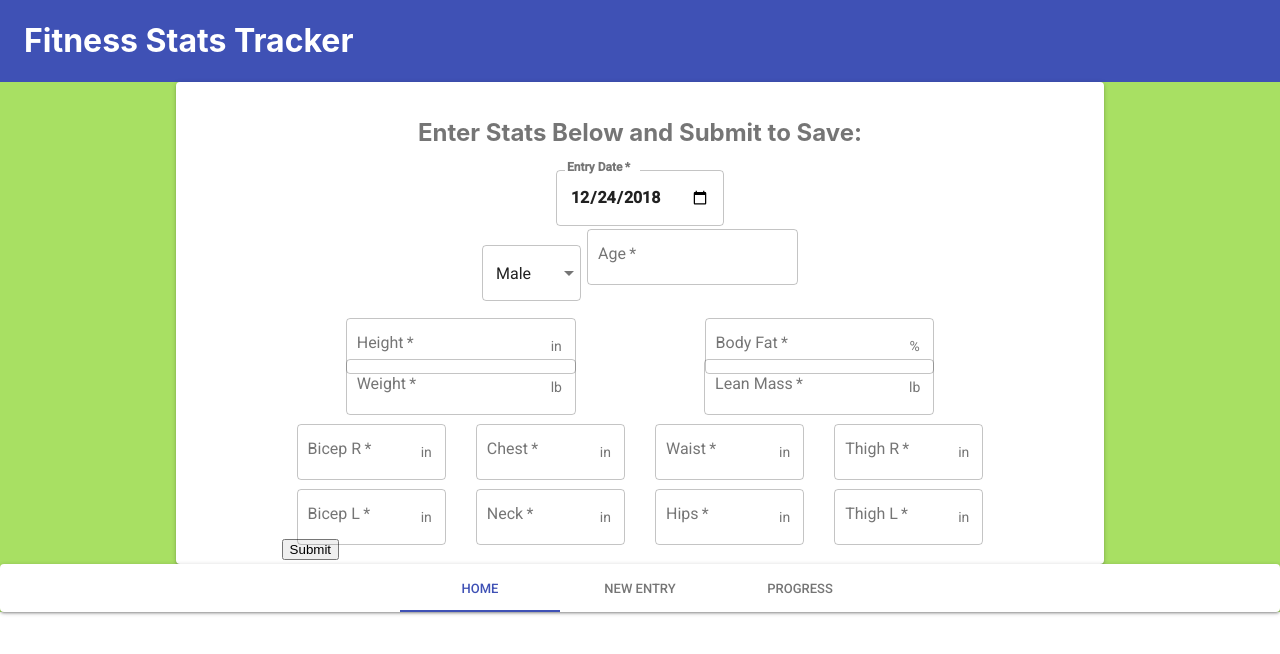
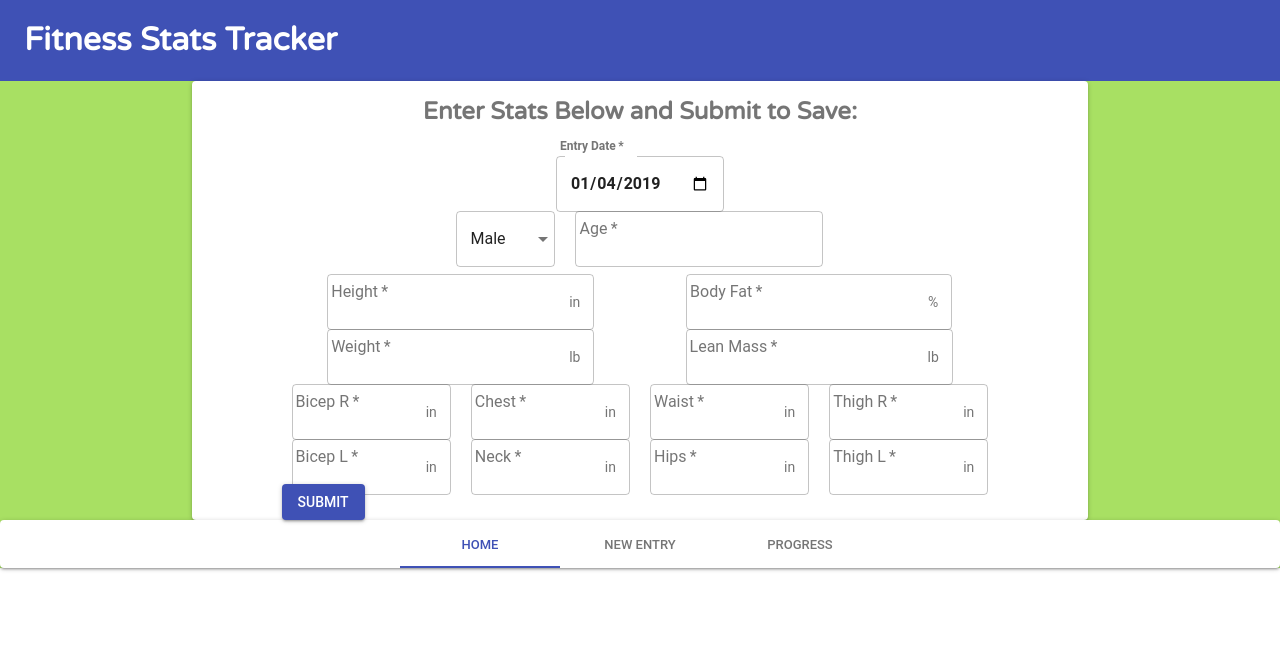
Before and after one commit to cynthiawilliamsa/fitnessstats, a React (Create React App) app: page /newentryform in a window 1280 px wide. Shown: the top 654 px of the page. Built offline with nearby package versions, Linux system fonts and the light colour scheme.

Commit message:
clean up stying on new entry page

```diff
--- a/package.json
+++ b/package.json
@@ -9,6 +9,7 @@
     "date-fns": "^1.30.1",
     "express": "^4.16.4",
     "express-validator": "^5.3.0",
+    "moment": "^2.23.0",
     "mongoose": "^5.3.14",
     "nodemon": "^1.18.9",
     "react": "^16.6.0",
--- a/public/index.html
+++ b/public/index.html
@@ -10,7 +10,8 @@
       homescreen on Android. See https://developers.google.com/web/fundamentals/web-app-manifest/
     -->
     <link rel="manifest" href="%PUBLIC_URL%/manifest.json">
-    <link rel="stylesheet" href="https://fonts.googleapis.com/css?family=Roboto:300,400,500">
+    <!-- <link rel="stylesheet" href="https://fonts.googleapis.com/css?family=Roboto:300,400,500"> -->
+    <link rel='stylesheet' href="https://fonts.googleapis.com/css?family=Staatliches|Varela+Round">
     <link rel="stylesheet" href="path/to/font-awesome/css/font-awesome.min.css">
     <meta
   name="viewport"
--- a/src/App.css
+++ b/src/App.css
@@ -1,3 +1,6 @@
+body{
+  font-family: 'Varela Round', sans-serif;
+}
 .Landing, .NewEntry, .Progress, .loading-container {
   background: #56ab2f;  /* fallback for old browsers */
 background: -webkit-linear-gradient(to top, #a8e063, #56ab2f);  /* Chrome 10-25, Safari 5.1-6 */
--- a/src/components/NewEntryForm.js
+++ b/src/components/NewEntryForm.js
@@ -4,11 +4,11 @@ import { withStyles } from "@material-ui/core/styles";
 import Paper from "@material-ui/core/Paper";
 import "../App.css";
 import TextField from "@material-ui/core/TextField";
+import Button from "@material-ui/core/Button";
 import InputAdornment from "@material-ui/core/InputAdornment";
 import Grid from "@material-ui/core/Grid";
-import PickerDate from './datePicker';
+import PickerDate from "./datePicker";
 import {
-  dateValidation,
   genderValidation,
   ageValidation,
   heightValidation,
@@ -24,30 +24,31 @@ import {
   hipsValidation,
   thighLValidation
 } from "./formValidation";
+const moment = require("moment");
 
 const styles = theme => ({
   root: {
     flexGrow: 1,
-    background: "#a8e063"
+    background: "#a8e063",
+    height: "auto"
   },
   paper: {
-    padding: theme.spacing.unit * 2,
+    paddingTop: '1em',
     textAlign: "center",
     color: theme.palette.text.secondary,
     width: "70%",
+    height: 'auto',
     marginLeft: "auto",
     marginRight: "auto"
   },
   textField: {
-    padding: "3px",
+    padding: "10px",
     height: "35px"
   },
   menu: {
     width: "80%"
-  },
-  margin: {
-    margin: theme.spacing.unit
   }
+
 });
 const genders = [
   {
@@ -62,6 +63,7 @@ const genders = [
 class NewEntryForm extends Component {
   state = {
     //error associated with this field
+    selectedDate: new moment().format("L"),
     date: "",
     dateError: "",
     gender: "",
@@ -93,6 +95,7 @@ class NewEntryForm extends Component {
     thighL: "",
     thighLError: ""
   };
+
   handleChange = ({ target: { name, value } }) => {
     let errors = {};
     switch (name) {
@@ -147,16 +150,15 @@ class NewEntryForm extends Component {
       ...errors,
       [name]: value
     });
-    console.log(this.state.date)
   };
 
   resetForm = () => {
     document.getElementById("form").reset();
-  }
+  };
   handleSubmit = e => {
     //prevents refresh
     e.preventDefault();
-    console.log('step1')
+    console.log("step1");
 
     //JSON object for fetch send to server
     fetch("http://localhost:3002/newentry", {
@@ -226,33 +228,35 @@ class NewEntryForm extends Component {
     //clear form
     this.resetForm();
   };
+
   render() {
     const { classes } = this.props;
-    // const host = process.env.LOCAL_ENV || ""
-    // const endpoint=`${host}/newentry`
     return (
       <div className={classes.root}>
         <form onSubmit={this.handleSubmit} id="form">
           <Paper className={classes.paper}>
-            <h2>Enter Stats Below and Submit to Save:</h2>
-            <h3><PickerDate
+            <h2 style={{ marginTop: "0" }}>
+              Enter Stats Below and Submit to Save:
+            </h2>
+            <h3 style={{margin: '0'}}>
+              <PickerDate
                 dateChange={this.handleChange}
-             /// value={this.state.date}
-              name = "date"
+                name="date"
                 id="entry-date"
                 label="Entry Date"
-              defaultValue="2018-12-24"
+                defaultValue="2019-01-04"
                 variant="outlined"
                 className={classes.textField}
-
-            /></h3>
+              />
+            </h3>
             <Grid
               container
-              spacing={24}
+              spacing={22}
               style={{ width: "80%", marginLeft: "auto", marginRight: "auto" }}
             >
               <Grid item xs={12}>
                 <TextField
+                  style={{ marginTop: "0" }}
                   required
                   id="gender selection"
                   select
@@ -323,7 +327,7 @@ class NewEntryForm extends Component {
                   }}
                 />
               </Grid>
-              <Grid item xs={12} sm={6}>
+              <Grid item xs={12} sm={6} style={{ padding: "0" }}>
                 <TextField
                   required
                   type="number"
@@ -357,7 +361,7 @@ class NewEntryForm extends Component {
                   }}
                 />
               </Grid>
-              <Grid item xs={6} sm={3}>
+              <Grid item xs={12} sm={3}>
                 <TextField
                   required
                   type="number"
@@ -375,7 +379,7 @@ class NewEntryForm extends Component {
                   }}
                 />
               </Grid>
-              <Grid item xs={6} sm={3}>
+              <Grid item xs={12} sm={3}>
                 <TextField
                   required
                   type="number"
@@ -393,7 +397,7 @@ class NewEntryForm extends Component {
                   }}
                 />
               </Grid>
-              <Grid item xs={6} sm={3}>
+              <Grid item xs={12} sm={3}>
                 <TextField
                   required
                   type="number"
@@ -411,7 +415,7 @@ class NewEntryForm extends Component {
                   }}
                 />
               </Grid>
-              <Grid item xs={6} sm={3}>
+              <Grid item xs={12} sm={3}>
                 <TextField
                   required
                   type="number"
@@ -429,7 +433,7 @@ class NewEntryForm extends Component {
                   }}
                 />
               </Grid>
-              <Grid item xs={6} sm={3}>
+              <Grid item xs={12} sm={3}>
                 <TextField
                   required
                   type="number"
@@ -447,7 +451,7 @@ class NewEntryForm extends Component {
                   }}
                 />
               </Grid>
-              <Grid item xs={6} sm={3}>
+              <Grid item xs={12} sm={3}>
                 <TextField
                   required
                   type="number"
@@ -465,7 +469,7 @@ class NewEntryForm extends Component {
                   }}
                 />
               </Grid>
-              <Grid item xs={6} sm={3}>
+              <Grid item xs={12} sm={3}>
                 <TextField
                   required
                   type="number"
@@ -483,7 +487,7 @@ class NewEntryForm extends Component {
                   }}
                 />
               </Grid>
-              <Grid item xs={6} sm={3}>
+              <Grid item xs={12} sm={3}>
                 <TextField
                   required
                   type="number"
@@ -501,7 +505,7 @@ class NewEntryForm extends Component {
                   }}
                 />
               </Grid>
-              <button type="submit">Submit</button>
+              <Button color="primary" variant="contained" type="submit">Submit</Button>
             </Grid>
           </Paper>
         </form>
--- a/src/components/Progress.js
+++ b/src/components/Progress.js
@@ -2,8 +2,6 @@ import React, { Component } from "react";
 import "../App.css";
 import Paper from "@material-ui/core/Paper";
 import Modal from "@material-ui/core/Modal";
-import Typography from "@material-ui/core/Typography";
-import PropTypes from "prop-types";
 import { withStyles } from "@material-ui/core/styles";
 import Button from "@material-ui/core/Button";
 import Table from "@material-ui/core/Table";
@@ -30,7 +28,9 @@ const styles = theme => ({
     backgroundColor: "#1CB5E0",
     boxShadow: theme.shadows[5],
     outline: "none",
-    color:'white'
+    color:'white',
+    borderRadius: '5px',
+    dispaly:'block'
   }
 });
 
@@ -134,7 +134,7 @@ const ProgressStats = props => {
 
   return (
     <div className="Progress">
-      <h2 style={{ textAlign: "center", margin: "0", color: "white" }}>
+      <h2 style={{ textAlign: "center", margin: '0', color: "white", paddingTop: '1em' }}>
         Check out your progress, Julie!
       </h2>
       <div
@@ -152,11 +152,11 @@ const ProgressStats = props => {
         <Paper
           style={{ background: "#1CB5E0", padding: "1em", marginBottom: "1em" }}
         >
-          <h3 style={{ textAlign: "center", color: "white" }}>
+          <h3 style={{ textAlign: "center", color: "white", marginTop: '5px' }}>
             Click Date to view detail.
           </h3>
 
-          <ul>{listItems}</ul>
+          <ul style={{textAlign:'center'}}>{listItems}</ul>
         </Paper>
       </div>
     </div>
@@ -167,7 +167,7 @@ const ProgressModal = props => {
   const { classes, selected } = props;
 
   return (
-    <Modal open={props.open} >
+    <Modal open={props.open}>
       <Table style={getModalStyle()} className={classes.paper}>
         <TableBody variant="h6" id="modal-title" style={{marginLeft: '5px', marginRight:'auto', padding: '1em'}}>
           {selected ? (
@@ -202,13 +202,13 @@ const ProgressModal = props => {
              <TableCell style={{color: "white", fontWeight: "bold", letterSpacing: '1px'}}>Chest</TableCell>
               <TableCell style={{color: "white", letterSpacing: '1px'}}>{selected.chest} in</TableCell>
               <TableCell style={{color: "white", fontWeight: "bold", letterSpacing: '1px'}}>Hips</TableCell>
-              <TableCell style={{color: "white", letterSpacing: '1px'}}>{selected.hips}in</TableCell>
+              <TableCell style={{color: "white", letterSpacing: '1px'}}>{selected.hips} in</TableCell>
             </TableRow>
             <TableRow>
              <TableCell style={{color: "white", fontWeight: "bold", letterSpacing: '1px'}}>Waist</TableCell>
-              <TableCell style={{color: "white", letterSpacing: '1px'}}>{selected.waist}</TableCell>
+              <TableCell style={{color: "white", letterSpacing: '1px'}}>{selected.waist} in</TableCell>
               <TableCell style={{color: "white", fontWeight: "bold", letterSpacing: '1px'}}>Neck</TableCell>
-              <TableCell style={{color: "white", letterSpacing: '1px'}}>{selected.neck}</TableCell>
+              <TableCell style={{color: "white", letterSpacing: '1px'}}>{selected.neck} in</TableCell>
             </TableRow>
             </div>
           ) : (
--- a/src/index.js
+++ b/src/index.js
@@ -4,6 +4,7 @@ import './index.css';
 import App from './App';
 import {BrowserRouter} from 'react-router-dom';
 import * as serviceWorker from './serviceWorker';
+var moment = require('moment');
 
 
 ReactDOM.render(
```
Also changed, not shown: src/components/Landing.js (+118 -23 lines), 1 other file (tests, documents, lock files or other folders). Lines whose indentation alone changed are shown as unchanged.
